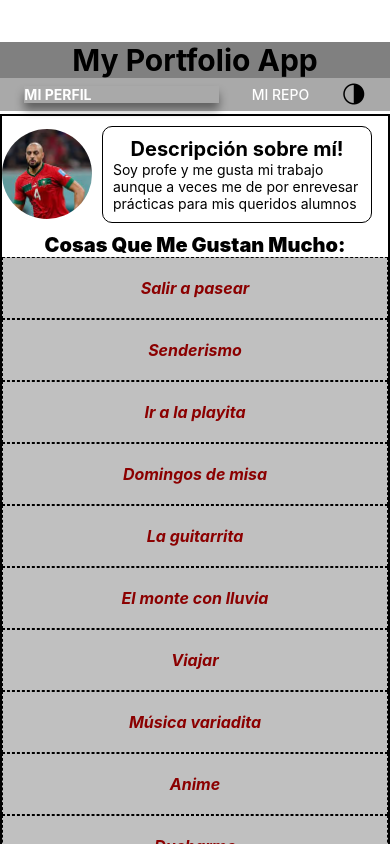
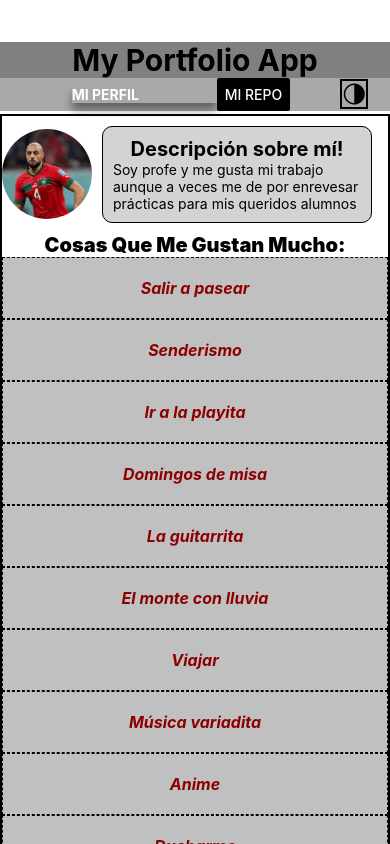
Before and after one commit to JuanDiegoPaezDelgado/pgl-portfolio-app, a React Native app: screen / in a window 390 px wide. Shown: the top 844 px of the page. Built offline with nearby package versions, Linux system fonts and the light colour scheme.

Commit message:
algunos cambios

```diff
--- a/App.tsx
+++ b/App.tsx
@@ -17,12 +17,13 @@ export default function App() {
   return (
     <View style={isDarkMode ? styles.darkContainer : styles.container}>
       <Header
+        isDarkMode={isDarkMode}
         text={headerData[0].text}
         setDisplayMyQR={setDisplayMyQR}
         setDarkMode={setDarkMode}
         handleDarkMode={handleDarkMode}
       />
-      {displayMyQR ? <DescriptionCard isLightMode={isDarkMode} /> : <MyQr />}
+      {displayMyQR ? <DescriptionCard isDarkMode={isDarkMode} /> : <MyQr />}
     </View>
   );
 }
--- a/componentes/DescriptionCard.tsx
+++ b/componentes/DescriptionCard.tsx
@@ -14,7 +14,7 @@ const DescriptionCard = ({ isDarkMode }: DescriptionProps) => {
     <>
       <View style={styles.bodystails}>
         <View>
-          <View style={{ flexDirection: "row", alignItems: "center" }}>
+          <View style={styles.container}>
             <Image style={styles.avatar} source={descriptionData.image} />
             <View style={isDarkMode ? styles.card : styles.lightCards}>
               <Text style={styles.title}>{descriptionData.title}</Text>
--- a/componentes/Header.tsx
+++ b/componentes/Header.tsx
@@ -9,9 +9,14 @@ export type HeaderProps = {
   setDisplayMyQR: (value: boolean) => void;
   setDarkMode: (value: boolean) => void;
   handleDarkMode: () => void;
+  isDarkMode: boolean;
 };
 
-const Header = ({ setDisplayMyQR, handleDarkMode }: HeaderProps) => {
+const Header = ({
+  setDisplayMyQR,
+  handleDarkMode,
+  isDarkMode,
+}: HeaderProps) => {
   return (
     <View style={styles.topContainer}>
       <Text style={styles.firsttoprowContainer}>{headerData[0].text}</Text>
@@ -27,11 +32,11 @@ const Header = ({ setDisplayMyQR, handleDarkMode }: HeaderProps) => {
         <Button
           onPress={() => setDisplayMyQR(true)}
           title={headerData[1].text}
-          color="light-gray"
+          color={isDarkMode ? "lightgray" : "black"}
           accessibilityLabel="Un botón pal QR"
         />
         {
-          <Pressable onPress={handleDarkMode}>
+          <Pressable style={styles.darkicon} onPress={handleDarkMode}>
             <Ionicons name="contrast" size={24} color="black" />
           </Pressable>
         }
--- a/styles/Description.style.tsx
+++ b/styles/Description.style.tsx
@@ -6,9 +6,10 @@ export const styles = StyleSheet.create({
     width: 90,
     borderRadius: 100,
   },
+  container: { flexDirection: "row", alignItems: "center" },
   card: {
     margin: 10,
-    backgroundColor: "lightgray",
+    backgroundColor: "white",
     padding: 10,
     borderRadius: 10,
     width: "70%",
@@ -43,7 +44,7 @@ export const styles = StyleSheet.create({
   },
   lightCards: {
     margin: 10,
-    backgroundColor: "white",
+    backgroundColor: "lightgray",
     padding: 10,
     borderRadius: 10,
     width: "70%",
--- a/styles/Header.styles.tsx
+++ b/styles/Header.styles.tsx
@@ -6,6 +6,11 @@ export const styles = StyleSheet.create({
     paddingTop: 50,
     width: "100%",
   },
+  darkicon: {
+    marginLeft: 50,
+    borderWidth: 2,
+    borderColor: "black",
+  },
   firsttoprowContainer: {
     backgroundColor: "gray",
     textAlign: "center",
@@ -13,10 +18,9 @@ export const styles = StyleSheet.create({
     fontSize: 30,
   },
   rowTopSecondContainer: {
-    display: "flex",
     flexDirection: "row",
     backgroundColor: "darkgray",
-    justifyContent: "space-evenly",
+    justifyContent: "center",
     alignItems: "center",
   },
   buttonruta: {
@@ -36,5 +40,6 @@ export const styles = StyleSheet.create({
     color: "white",
     fontWeight: "bold",
     textTransform: "uppercase",
+    marginLeft: 50,
   },
 });
```
